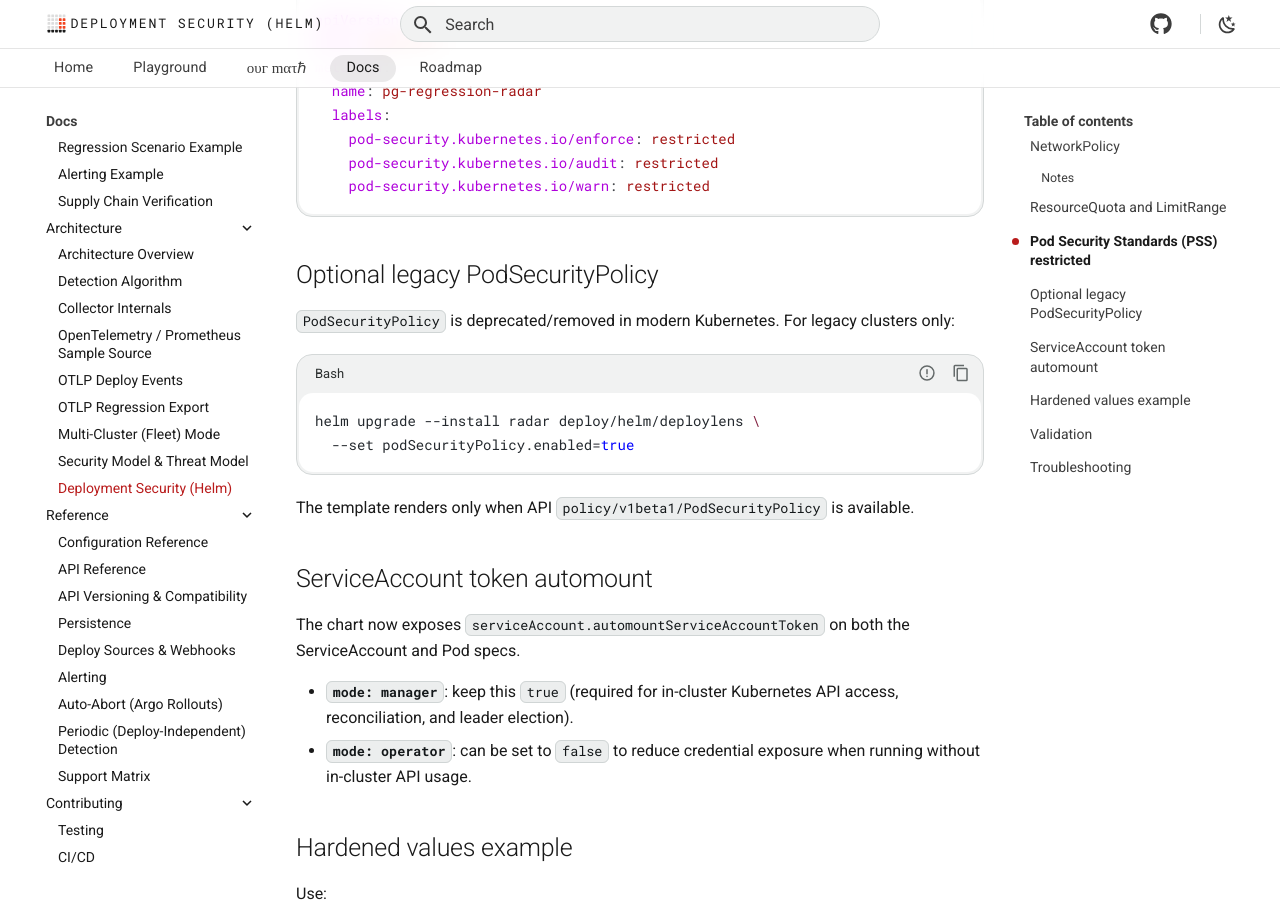
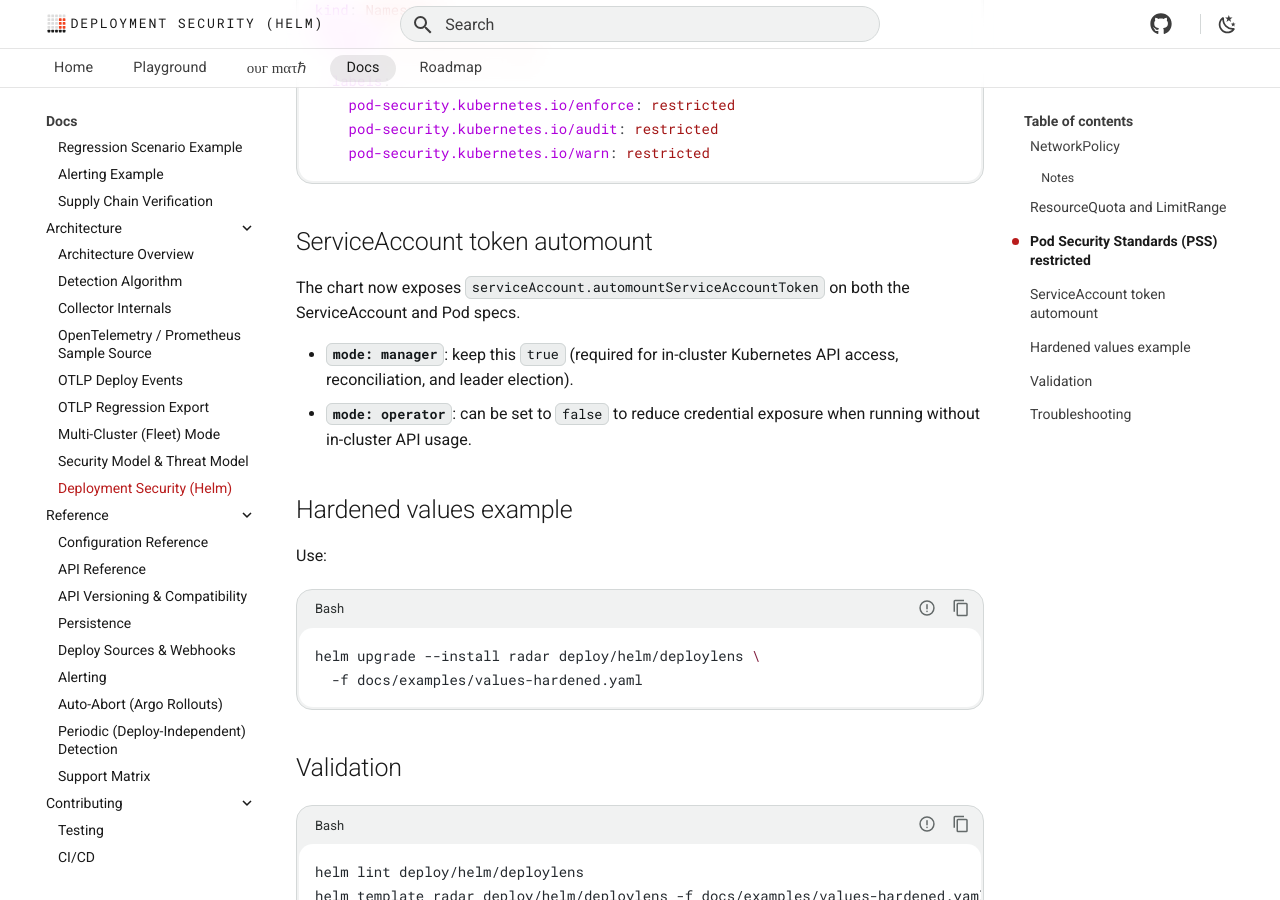
Before and after one commit to joao00001/pg-regression-radar, an MkDocs documentation site: the page built from docs/deployment-security.md, in a window 1280 px wide and 900 px high, scrolled down 2070 px. Built offline with MkDocs 1.6.1 and Material for MkDocs 9.7.7, drawn with Linux system fonts in a browser that asks for light colours; some web fonts are replaced; comment, search, counter and statistics services are not loaded; the version menu is left out; some of the changed text lies outside the part shown.

Commit message:
chore(helm): remove PodSecurityPolicy template
policy/v1beta1 PodSecurityPolicy was removed in Kubernetes 1.25. Drop the
template, the podSecurityPolicy.enabled value and the matching docs;
Pod Security Admission labels remain documented.

Co-Authored-By: Claude Sonnet 5.5 <noreply@anthropic.com>
Claude-Session: https://claude.ai/code/session_015w6TiuqVHiZUKWCjzaHQos
Signed-off-by: Joao <joao.detomini@enterprisedb.com>

````diff
--- a/docs/deployment-security.md
+++ b/docs/deployment-security.md
@@ -6,7 +6,6 @@ This guide covers optional Kubernetes hardening layers exposed by the Helm chart
 - ResourceQuota
 - LimitRange
 - Pod Security Standards (PSS) `restricted`
-- Optional legacy PodSecurityPolicy rendering for older clusters
 
 ## NetworkPolicy
 
@@ -77,17 +76,6 @@ metadata:
     pod-security.kubernetes.io/warn: restricted
 ```
 
-## Optional legacy PodSecurityPolicy
-
-`PodSecurityPolicy` is deprecated/removed in modern Kubernetes. For legacy clusters only:
-
-```bash
-helm upgrade --install radar deploy/helm/deploylens \
-  --set podSecurityPolicy.enabled=true
-```
-
-The template renders only when API `policy/v1beta1/PodSecurityPolicy` is available.
-
 ## ServiceAccount token automount
 
 The chart now exposes `serviceAccount.automountServiceAccountToken` on both the ServiceAccount and Pod specs.
````
Also changed, not shown: 2 other files.
